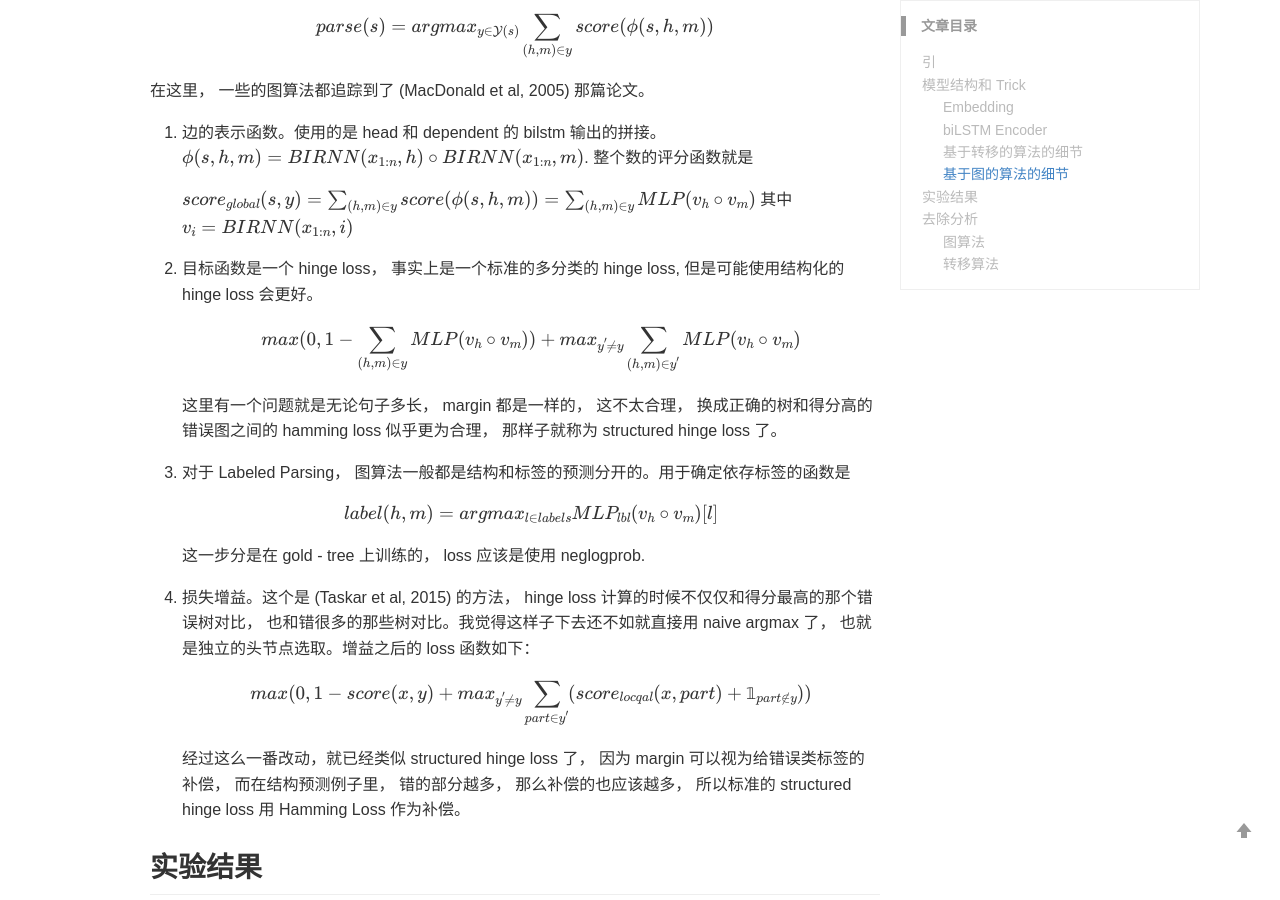
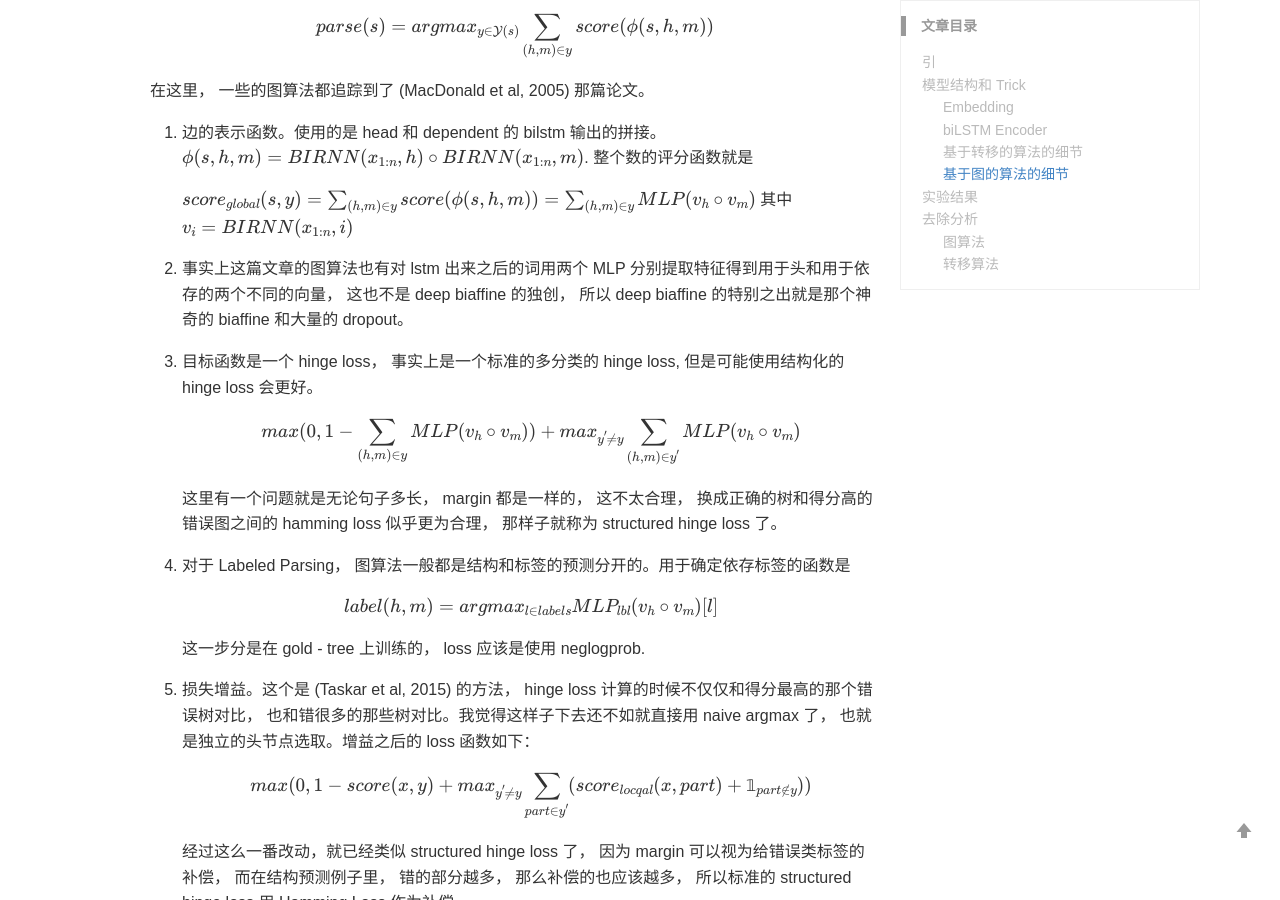
Before and after one commit to iclementine/iclementine.github.io, a Jekyll site: the page built from _posts/2018-08-20-birectional-lstm-parser.md, in a window 1280 px wide and 900 px high, scrolled down 4579 px. Built offline with Jekyll 4.4.1, drawn with Linux system fonts in a browser that asks for light colours; formulas are drawn with MathJax 3; comment, search, counter and statistics services are not loaded.

Commit message:
kiperwasser

```diff
--- a/_posts/2018-08-20-birectional-lstm-parser.md
+++ b/_posts/2018-08-20-birectional-lstm-parser.md
@@ -80,7 +80,9 @@ $$ parse(s) = argmax_{y \in \mathcal{Y}(s)} \sum_{(h,m) \in \mathcal{y}} score(\
     $$ score_{global}(s, y) = \sum_{(h,m) \in y} score(\phi(s, h, m)) = \sum_{(h,m) \in y}MLP(v_h \circ v_m)$$
     其中 $v_i = BIRNN(x_{1:n}, i)$
 
-2. 目标函数是一个 hinge loss， 事实上是一个标准的多分类的 hinge loss, 但是可能使用结构化的 hinge loss 会更好。
+2. 事实上这篇文章的图算法也有对 lstm 出来之后的词用两个 MLP 分别提取特征得到用于头和用于依存的两个不同的向量， 这也不是 deep biaffine 的独创， 所以 deep biaffine 的特别之出就是那个神奇的 biaffine 和大量的 dropout。
+
+3. 目标函数是一个 hinge loss， 事实上是一个标准的多分类的 hinge loss, 但是可能使用结构化的 hinge loss 会更好。
 
     $$ max(0, 1 - \sum_{(h,m) \in y}MLP(v_h \circ v_m)) + max_{y^{'} \neq y} \sum_{(h, m) \in y^{'}} MLP(v_h \circ v_m)$$
 
```
